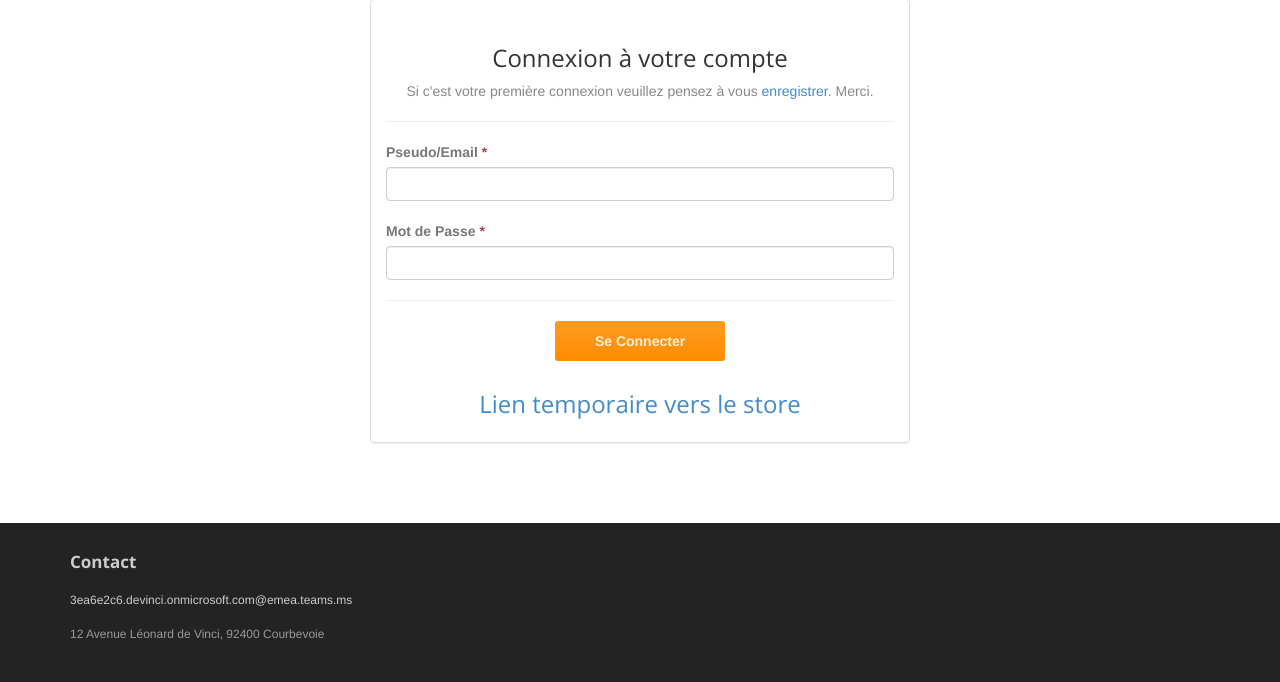
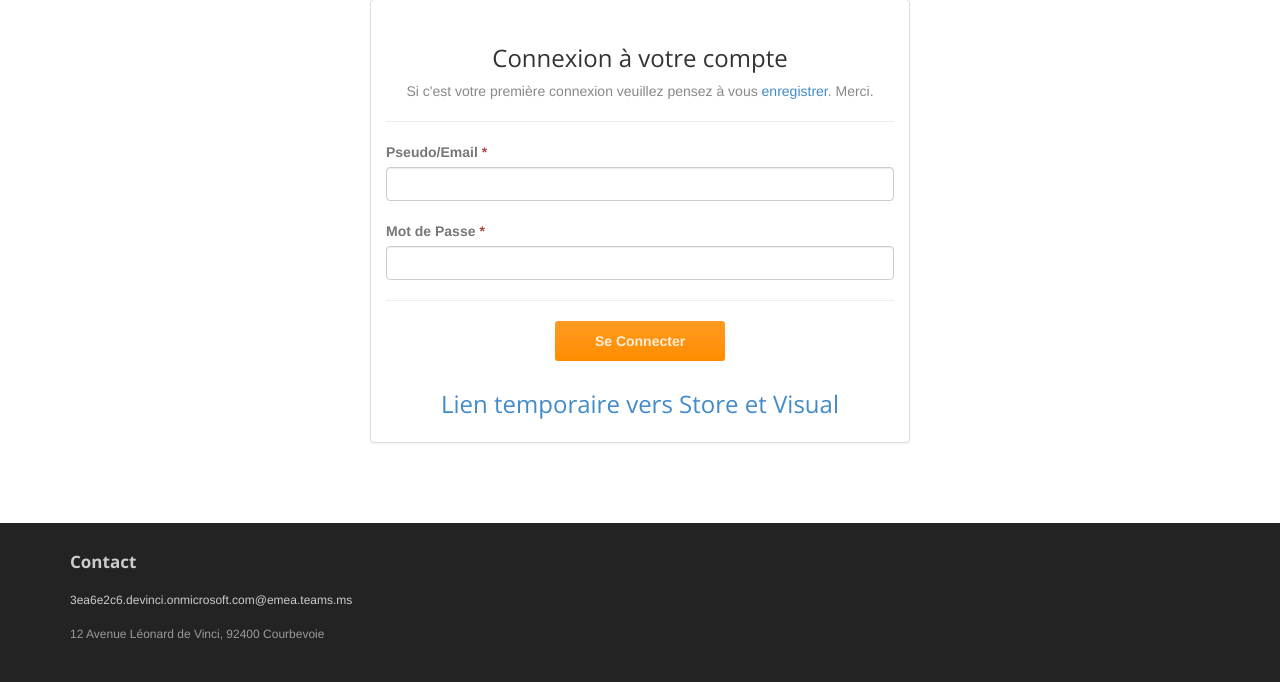
Before and after one commit to VictorGoubet/WicoronApp, a Django app: page /Connexion/Login in a window 1280 px wide. Shown: the part 271-953 px from the top of the page. Run offline with Django 3.2, Linux system fonts and the light colour scheme; some libraries are stand-ins or nearby versions.

Commit message:
petite modif fichier signin

```diff
--- a/WicoronApp/Connexion/Templates/Connexion/signin.html
+++ b/WicoronApp/Connexion/Templates/Connexion/signin.html
@@ -84,7 +84,7 @@
 								<div class="row">
 									<div class="BtnLogin">
 										<button class="btn btn-action" type="submit">Se Connecter</button>
-										<a href="{% url 'Store'%}"><h3>Lien temporaire vers le store</h3></a>
+										<a href="{% url 'Store'%}"><h3>Lien temporaire vers Store et Visual</h3></a>
 									</div>
 								</div>
 							</form>
```
